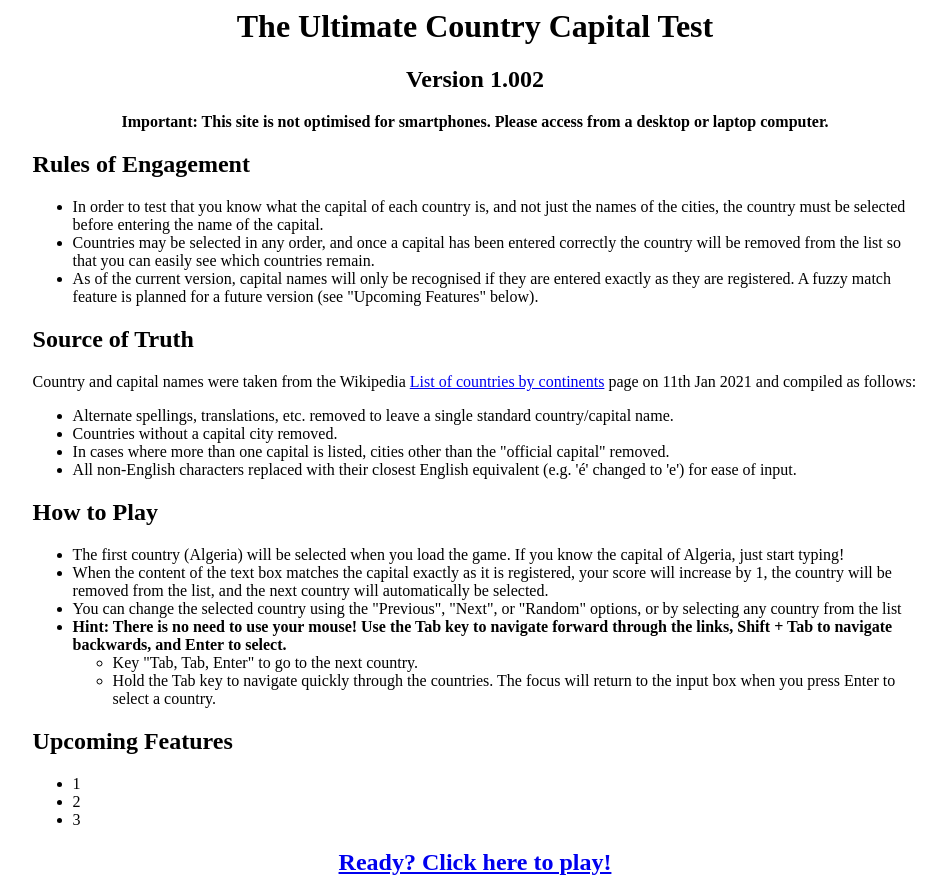
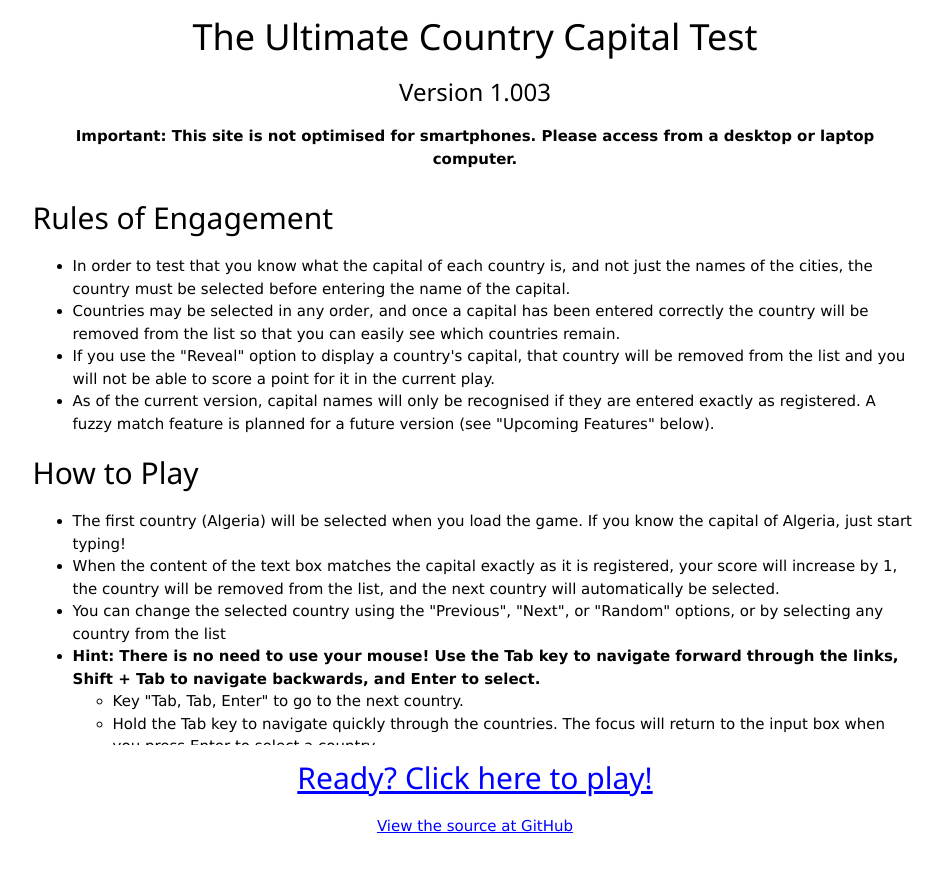
Before and after one commit to ljdyer/capital-test, a plain HTML site: page index.html in a window 1280 px wide. Shown: the whole page, without its empty margins (165-1108 px from the left). After the commit the page ends 853 px from the top, so only its background shows below. Drawn offline with nearby package versions, Linux system fonts and the light colour scheme.

Commit message:
Version 1.003
Fixed some capitals, added content to Welcome page, implemented Reveal feature, etc.

```diff
--- a/capitals.js
+++ b/capitals.js
@@ -92,7 +92,7 @@ const asiaCapitals = {
     "Saudi Arabia": "Riyadh",
     "Singapore": "Singapore",
     "South Korea": "Seoul",
-    "Sri Lanka": "Sri Jayawardenapura Kotte",
+    "Sri Lanka": "Sri Jayawardenepura Kotte",
     "Syria": "Damascus",
     "Taiwan": "Taipei",
     "Tajikistan": "Dushanbe",
@@ -133,7 +133,7 @@ const europeCapitals = {
     "Luxembourg": "Luxembourg City",
     "Malta": "Valletta",
     "Moldova": "Chisinau",
-    "Monaco": "Monte Carlo Quarter",
+    "Monaco": "Monaco",
     "Montenegro": "Podgorica",
     "Netherlands": "Amsterdam",
     "North Macedonia": "Skopje",
@@ -217,7 +217,7 @@ const oceaniaCapitals = {
 
 const southAmericaCapitals = {
     "Argentina": "Buenos Aires",
-    "Bolivia": "Sucre",
+    "Bolivia": "La Paz",
     "Brazil": "Brasilia",
     "Chile": "Santiago",
     "Colombia": "Bogota",
--- a/content.js
+++ b/content.js
@@ -52,7 +52,7 @@ function checkCapitalInput(){
 
 function handleCorrectInput(country){
     done.push(country);
-    doneCountry = $('.current');
+    let doneCountry = $('.current');
     selectNext();
     doneCountry.remove();
     refreshStats();
@@ -108,6 +108,15 @@ function getRandomInt(min, max){
     return randomInt;
 }
 
+function revealCapital(){
+    let currentCountry = $('.current');
+    let currentCountryName = $('.current').text();
+    alert(`The capital of ${currentCountryName} is ${allCapitals[currentCountryName]}.`)
+    selectNext();
+    currentCountry.remove();
+    refreshStats();
+}
+
 function textMatch(a, b){
     return a.toLowerCase() == b.toLowerCase();
 }
--- a/index.css
+++ b/index.css
@@ -3,3 +3,13 @@
     margin-left: auto;
     margin-right: auto;
 }
+
+#instructions{
+    overflow-y:scroll;
+    height: 70vh;
+}
+
+a:link, a:visited, a:hover, a:active {
+  color: blue;
+  text-decoration: underline;
+}
--- a/index.html
+++ b/index.html
@@ -15,6 +15,7 @@
     <script src="content.js"></script>
 
     <link rel="stylesheet" href="index.css">
+    <link rel="stylesheet" href="style.css">
 </head>
 
 <body>
@@ -22,24 +23,17 @@
     <div class="main">
         <div style = "text-align:center;">
             <h1 id="page-title">The Ultimate Country Capital Test</h1>
-            <h2>Version 1.002</h2>
+            <h3>Version 1.003</h3>
             <p style="font-weight:bold;">Important: This site is not optimised for smartphones. Please access from a desktop or
                 laptop computer.</p>
         </div>
-        <div style="text-align:left;">
+        <div style="text-align:left;" id="instructions">
             <h2>Rules of Engagement</h2>
             <ul>
                 <li>In order to test that you know what the capital of each country is, and not just the names of the cities, the country must be selected before entering the name of the capital.</li>
                 <li>Countries may be selected in any order, and once a capital has been entered correctly the country will be removed from the list so that you can easily see which countries remain.</li>
-                <li>As of the current version, capital names will only be recognised if they are entered exactly as they are registered. A fuzzy match feature is planned for a future version (see "Upcoming Features" below).</li>
-            </ul>
-            <h2>Source of Truth</h2>
-            Country and capital names were taken from the Wikipedia <a href="https://simple.wikipedia.org/wiki/List_of_countries_by_continents" target="_blank">List of countries by continents</a> page on 11th Jan 2021 and compiled as follows:
-            <ul>
-                <li>Alternate spellings, translations, etc. removed to leave a single standard country/capital name.</li>
-                <li>Countries without a capital city removed.</li>
-                <li>In cases where more than one capital is listed, cities other than the "official capital" removed.</li>
-                <li>All non-English characters replaced with their closest English equivalent (e.g. 'é' changed to 'e') for ease of input.</li>
+                <li>If you use the "Reveal" option to display a country's capital, that country will be removed from the list and you will not be able to score a point for it in the current play.</li>
+                <li>As of the current version, capital names will only be recognised if they are entered exactly as registered. A fuzzy match feature is planned for a future version (see "Upcoming Features" below).</li>
             </ul>
             <h2>How to Play</h2>
             <ul>
@@ -52,16 +46,29 @@
                         <li>Hold the Tab key to navigate quickly through the countries. The focus will return to the input box when you press Enter to select a country.</li>
                     </ul>
             </ul>
+            <h2>Source of Truth</h2>
+            Country and capital names were taken from the Wikipedia <a href="https://simple.wikipedia.org/wiki/List_of_countries_by_continents" target="_blank">List of countries by continents</a> page on 11th Jan 2021 and compiled as follows:
+            <ul>
+                <li>Alternate spellings, translations, etc. removed to leave a single standard country/capital name.</li>
+                <li>Countries without a capital city removed.</li>
+                <li>In cases where more than one capital is listed, cities other than the "official capital" removed.</li>
+                <li>All non-English characters replaced with their closest English equivalent (e.g. 'é' changed to 'e') for ease of input.</li>
+            </ul>
             <h2>Upcoming Features</h2>
             <ul>
-                <li>1</li>
-                <li>2</li>
-                <li>3</li>
+                <li>Allow for alternate spellings, etc. by checking the content of the input box when a player selects "reveal". Award a point if the input approximately matches the answer.</li>
+                <li>Implement a "results" button to link to a summary of done and remaining countries/capitals.</li>
+                <li>Generate a practice page where users are tested on a random selection of 5-10 remaining capitals to train for their next play.</li>
             </ul>
+            <h2>Get in Touch</h2>
+            To suggest new features, report bugs, dispute capitals, etc., please get in touch with the creator Laurence by emailing <a href="mailto:ljdyer@gmail.com">ljdyer@gmail.com</a>.
+
         </div>
         <div style = "text-align:center;">
             <a href="play.html"><h2>Ready? Click here to play!</h2></a>
+            <a href="https://github.com/ljdyer/capital-test" target="_blank"><p>View the source at GitHub</p></a>
         </div>
+
     </div>
 </body>
 </html>
--- a/play.css
+++ b/play.css
@@ -71,3 +71,8 @@
   color: blue;
   text-decoration: underline;
 }
+
+a:link, a:visited, a:hover, a:active {
+  color: blue;
+  text-decoration: underline;
+}
--- /dev/null
+++ b/style.css
@@ -0,0 +1,31 @@
+html,body{
+    font-family:Verdana,sans-serif;
+    font-size:15px;
+    line-height:1.5}
+html{
+    overflow-x:hidden
+}
+h1{
+    font-size:36px
+}
+h2{
+    font-size:30px
+}
+h3{
+    font-size:24px
+}
+h4{
+    font-size:20px
+}
+h5{
+    font-size:18px
+}
+h6{
+    font-size:16px
+}
+h1,h2,h3,h4,h5,h6{
+    font-family:"Segoe UI",Arial,sans-serif;font-weight:400;margin:10px 0
+}
+hr{
+    border:0;border-top:1px solid #eee;margin:20px 0
+}
```
Also changed, not shown: play.html (+3 -0 lines).
